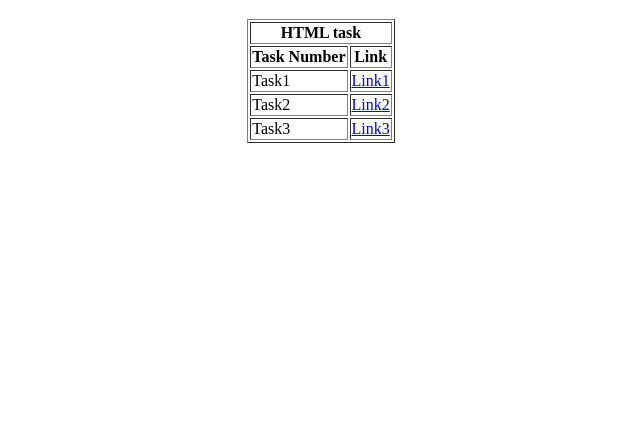
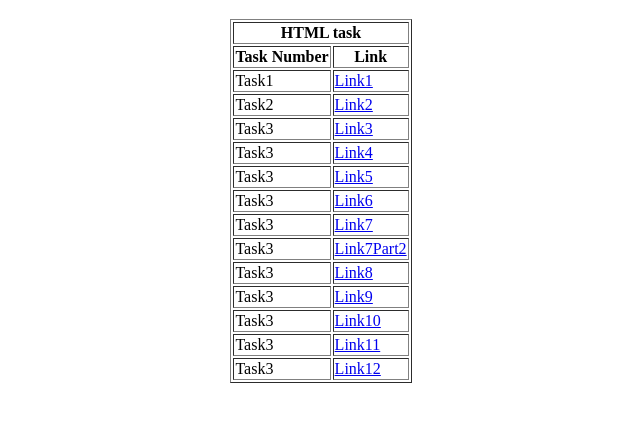
Before and after one commit to thanshita/mern-tasks, a plain HTML site: page index.html in a window 1280 px wide. Shown: the part 61-482 px from the top of the page, without its empty margins (319-959 px from the left). Drawn offline with Linux system fonts and the light colour scheme.

Commit message:
Update index.html

```diff
--- a/index.html
+++ b/index.html
@@ -19,16 +19,57 @@
 
             <tr>
                 <td>Task1</td>
-                <td><a href="./Task1.html">Link1</a></td>
+                <td><a href="./task1.html">Link1</a></td>
             </tr>
             <tr>
                 <td>Task2</td>
-                <td><a href="./Task2.html">Link2</a></td>
+                <td><a href="./task2.html">Link2</a></td>
             </tr>
             <tr>
                 <td>Task3</td>
-                <td><a href="./Task3.html">Link3</a></td>
+                <td><a href="./task3.html">Link3</a></td>
             </tr>
+            <tr>
+                <td>Task3</td>
+                <td><a href="./task4.html">Link4</a></td>
+            </tr>
+            <tr>
+                <td>Task3</td>
+                <td><a href="./task5.html">Link5</a></td>
+            </tr>
+            <tr>
+                <td>Task3</td>
+                <td><a href="./task6.html">Link6</a></td>
+            </tr>
+            <tr>
+                <td>Task3</td>
+                <td><a href="./task7.html">Link7</a></td>
+            </tr>
+            <tr>
+                <td>Task3</td>
+                <td><a href="./task7part2.html">Link7Part2</a></td>
+            </tr>
+            <tr>
+                <td>Task3</td>
+                <td><a href="./task8.html">Link8</a></td>
+            </tr>
+            <tr>
+                <td>Task3</td>
+                <td><a href="./task9.html">Link9</a></td>
+            </tr>
+            <tr>
+                <td>Task3</td>
+                <td><a href="./task10.html">Link10</a></td>
+            </tr>
+            <tr>
+                <td>Task3</td>
+                <td><a href="./task11.html">Link11</a></td>
+            </tr>
+            <tr>
+                <td>Task3</td>
+                <td><a href="./task12.html">Link12</a></td>
+            </tr>
+
         </table>
     </center>
 </body>
```
